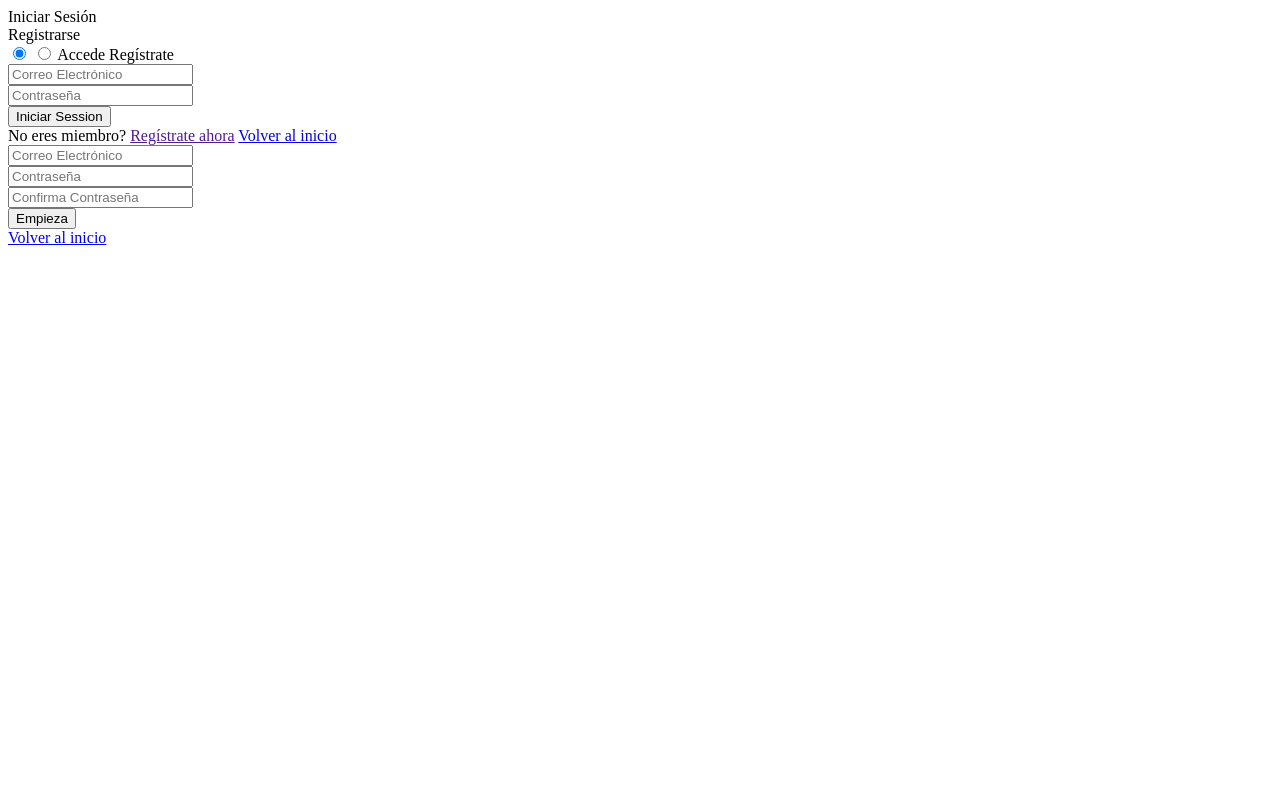
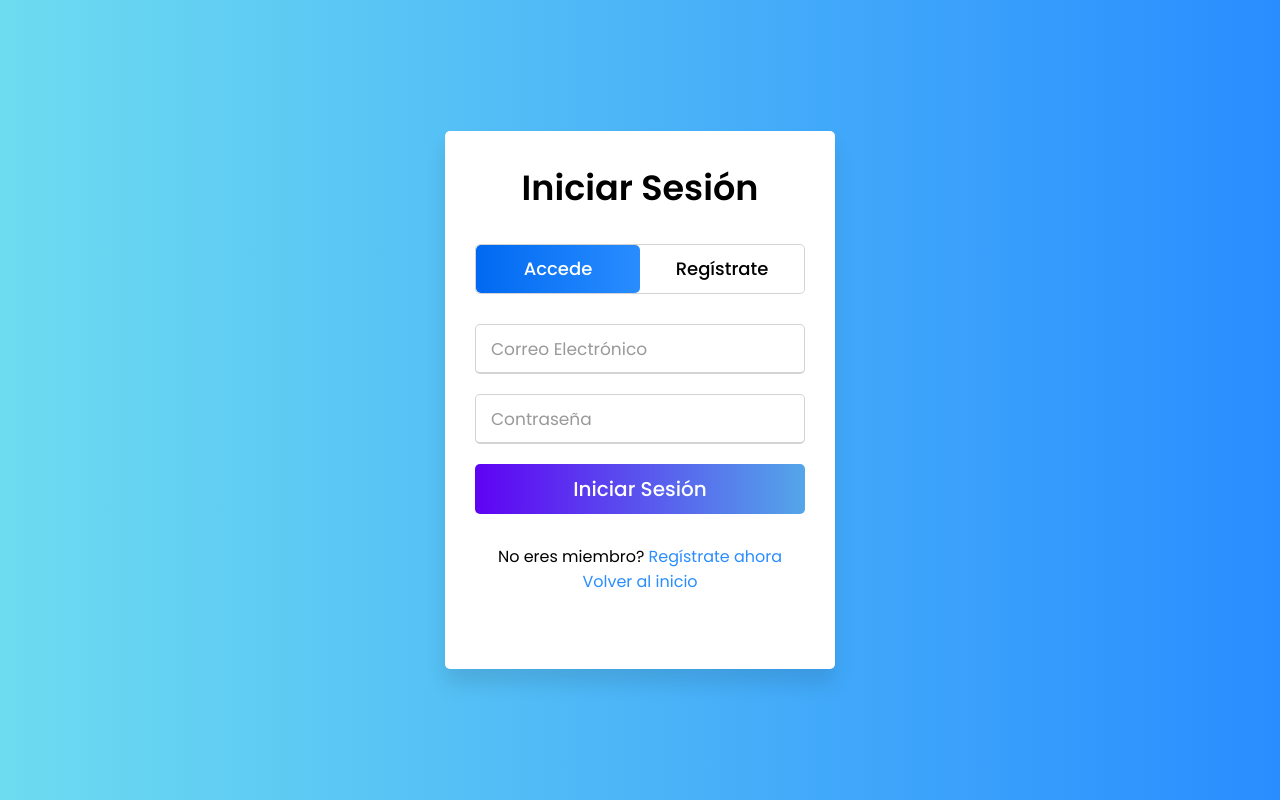
Before and after one commit to bixiPRO/MAGIANG, a PHP site: page /login.php in a window 1280 px wide, after a click on "Accede". Run offline with PHP 8.4, Linux system fonts and the light colour scheme.

Commit message:
login corregido ahora puede tener estilos. [Error que habia que la pestaña de Registro no aparecia el formulario].

```diff
--- a/WEB/css/login-style.css
+++ b/WEB/css/login-style.css
@@ -179,3 +179,11 @@ form .btn input[type="submit"]{
   font-weight: 500;
   cursor: pointer;
 }
+
+#signup:checked ~ .form-container .form-inner {
+  margin-left: -100%;
+}
+
+#login:checked ~ .form-container .form-inner {
+  margin-left: 0%;
+}
--- a/WEB/login.php
+++ b/WEB/login.php
@@ -3,33 +3,35 @@
    require('connection.php');
 ?>
 <!DOCTYPE html>
-<html lang="en" dir="ltr">
+<html lang="es" dir="ltr">
 <head>
   <meta charset="utf-8">
   <title>Login - Magiang</title>
-      <link rel="stylesheet" href="">
+  <link rel="stylesheet" href="css/login-style.css">
   <meta name="viewport" content="width=device-width, initial-scale=1.0">
 </head>
 <body>
   <div class="wrapper">
+    <!-- Radio buttons para el control del slide -->
+    <input type="radio" name="slide" id="login" checked hidden>
+    <input type="radio" name="slide" id="signup" hidden>
+
+    <!-- Títulos -->
     <div class="title-text">
-            <div class="title login">
-                Iniciar Sesión
+      <div class="title login">Iniciar Sesión</div>
+      <div class="title signup">Registrarse</div>
     </div>
-            <div class="title signup">
-               Registrarse
-            </div>
-         </div>
-         <!-- Formulario de inicio de sesión y registro -->
+
+    <!-- Formulario contenedor -->
     <div class="form-container">
       <div class="slide-controls">
-               <input type="radio" name="slide" id="login" checked>
-               <input type="radio" name="slide" id="signup">
         <label for="login" class="slide login">Accede</label>
-               <label for="signup" class="slide signup">Regístrate </label>
+        <label for="signup" class="slide signup">Regístrate</label>
         <div class="slider-tab"></div>
       </div>
+
       <div class="form-inner">
+        <!-- Formulario de Login -->
         <form action="do_login.php" method="POST" class="login">
           <div class="field">
             <input type="text" placeholder="Correo Electrónico" name="gmail" required>
@@ -39,13 +41,15 @@
           </div>
           <div class="field btn">
             <div class="btn-layer"></div>
-                     <input type="submit" name=submit value="Iniciar Session">
+            <input type="submit" name="submit" value="Iniciar Sesión">
           </div>
           <div class="signup-link">
-                     No eres miembro? <a href="">Regístrate ahora</a>
-                     <a href="home.php"> Volver al inicio</a>
+            No eres miembro? <a href="#signup">Regístrate ahora</a><br>
+            <a href="home.php">Volver al inicio</a>
           </div>
         </form>
+
+        <!-- Formulario de Registro -->
         <form action="do_register.php" method="POST" class="signup">
           <div class="field">
             <input type="text" placeholder="Correo Electrónico" name="gmail" required>
@@ -56,6 +60,7 @@
           <div class="field">
             <input type="password" placeholder="Confirma Contraseña" name="pwd2" required>
           </div>
+
           <?php if(isset($_POST['pwd1']) && isset($_POST['pwd2'])): ?>
             <?php if($_POST['pwd1'] == $_POST['pwd2']): ?>
               <p>La contraseña es la misma</p>
@@ -63,33 +68,17 @@
               <p>La contraseña no coincide</p>
             <?php endif; ?>
           <?php endif; ?>
+
           <div class="field btn">
             <div class="btn-layer"></div>
-                     <input type="submit" name=submit value="Empieza"/>
+            <input type="submit" name="submit" value="Empieza">
           </div>
-                  <div class="signup-link"><a href="home.php"> Volver al inicio</a></div>
+          <div class="signup-link">
+            <a href="home.php">Volver al inicio</a>
+          </div>
         </form>
       </div>
     </div>
   </div>
-      <script>
-         const loginText = document.querySelector(".title-text .login");
-         const loginForm = document.querySelector("form.login");
-         const loginBtn = document.querySelector("label.login");
-         const signupBtn = document.querySelector("label.signup");
-         const signupLink = document.querySelector("form .signup-link a");
-         signupBtn.onclick = (()=>{
-           loginForm.style.marginLeft = "-50%";
-           loginText.style.marginLeft = "-50%";
-         });
-         loginBtn.onclick = (()=>{
-           loginForm.style.marginLeft = "0%";
-           loginText.style.marginLeft = "0%";
-         });
-         signupLink.onclick = (()=>{
-           signupBtn.click();
-           return false;
-         });
-      </script>
 </body>
 </html>
```
Lines whose indentation alone changed are shown as unchanged.
